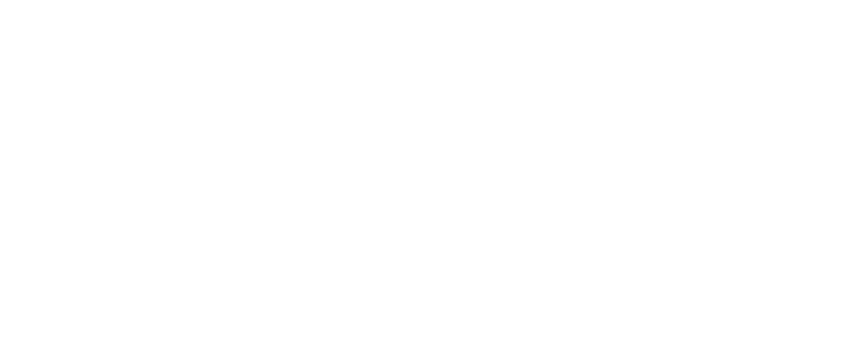
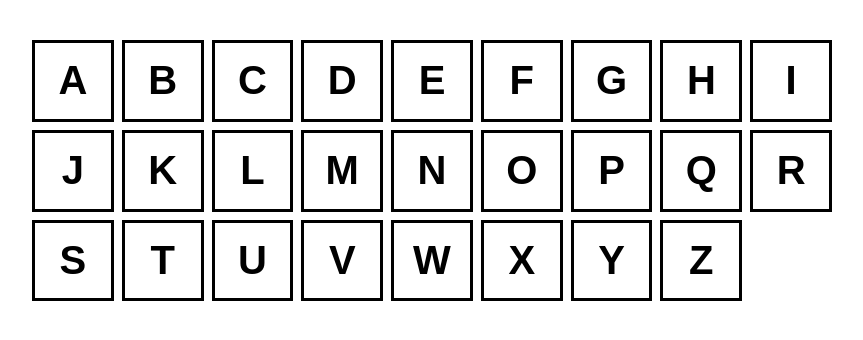
Before and after one commit to hlista/react-wordle, a React (Vite) app: page / in a window 1280 px wide. Shown: the top 340 px of the page, without its empty margins (208-1071 px from the left). Built offline with nearby package versions, Linux system fonts and the light colour scheme.

Commit message:
getting keyboard coloring working

```diff
--- a/src/App.tsx
+++ b/src/App.tsx
@@ -1,4 +1,5 @@
 import { useState, useEffect, useCallback } from "react"
+import { Keyboard } from "./Keyboard"
 
 function App() {
   // word to guess
@@ -127,9 +128,21 @@
   console.log(incorrectLetters)
   console.log(hintLetters)
   return (
-    <div style={{ fontSize: "2rem", textAlign: "center" }}>
-      {isWinner && "Winner! - Refresh to try again"}
-      {isLoser && "Nice Try - Refresh to try again"}
+    <div style={{
+      maxWidth: "800px",
+      display: "flex",
+      flexDirection: "column",
+      gap: "2rem",
+      margin: "0 auto",
+      alignItems: "center"
+    }}>
+      <div style={{ fontSize: "2rem", textAlign: "center" }}>
+        {isWinner && "Winner! - Refresh to try again"}
+        {isLoser && "Nice Try - Refresh to try again"}
+      </div>
+      <div style={{ alignSelf: "stretch" }}>
+        <Keyboard correctLetters={correctLetters} hintLetters={hintLetters} incorrectLetters={incorrectLetters} />
+      </div>
     </div>
   )
 }
--- /dev/null
+++ b/src/Keyboard.module.css
@@ -0,0 +1,36 @@
+.btn {
+  width: 100%;
+  border: 3px solid black;
+  background: none;
+  aspect-ratio: 1 / 1;
+  font-size: 2.5rem;
+  text-transform: uppercase;
+  padding: .5rem;
+  font-weight: bold;
+  cursor: pointer;
+  color: black;
+}
+
+.btn.correct {
+  background-color: green;
+  color: white;
+}
+
+.btn.incorrect {
+  background-color: grey;
+  color: white;
+}
+
+.btn.hint {
+  background-color: yellow;
+  color: white;
+}
+
+.btn.inactive {
+  opacity: .3;
+}
+
+.btn:hover:not(:disabled),
+.btn:focus:not(:disabled) {
+  background-color: hsl(200, 100%, 75%);
+}
--- a/src/Keyboard.tsx
+++ b/src/Keyboard.tsx
@@ -0,0 +1,71 @@
+import styles from "./Keyboard.module.css"
+
+const KEYS = [
+  "a",
+  "b",
+  "c",
+  "d",
+  "e",
+  "f",
+  "g",
+  "h",
+  "i",
+  "j",
+  "k",
+  "l",
+  "m",
+  "n",
+  "o",
+  "p",
+  "q",
+  "r",
+  "s",
+  "t",
+  "u",
+  "v",
+  "w",
+  "x",
+  "y",
+  "z",
+]
+
+type KeyboardProps = {
+  correctLetters: string[]
+  hintLetters: string[]
+  incorrectLetters: string[]
+  // addGuessedLetter: (letter: string) => void
+  // removeGuessedLetter: (letter: string) => void
+  disabled?: boolean
+}
+
+export function Keyboard({
+  correctLetters,
+  hintLetters,
+  incorrectLetters,
+  // addGuessedLetter,
+  // removeGuessedLetter,
+  disabled = false
+}: KeyboardProps) {
+  return (
+    <div
+      style={{ display: "grid", gridTemplateColumns: "repeat(auto-fit, minmax(75px, 1fr))", gap: ".5rem"}}
+    >
+      {KEYS.map(key => {
+          const isCorrect = correctLetters.includes(key)
+          const isHint = hintLetters.includes(key)
+          const isIncorrect = incorrectLetters.includes(key)
+          return (
+            <button
+              //onClick={() => addGuessedLetter(key)}
+              className={`${styles.btn} ${isCorrect ? styles.correct: ""} ${isHint ? styles.hint: ""} ${isIncorrect ? styles.incorrect: ""}`}
+              key={key}
+            >
+              {key}
+            </button>
+          )
+        })
+      }
+
+    </div>
+  )
+}
```
Also changed, not shown: src/WordleBoard.tsx (added), src/WordleWord.tsx (deleted).
